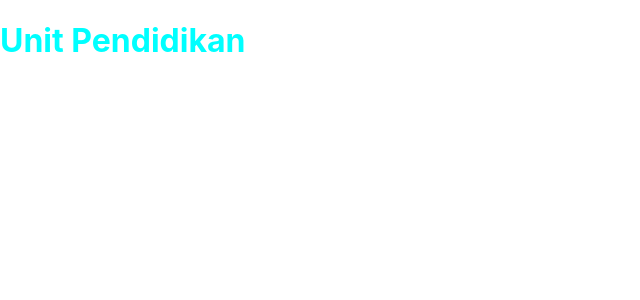
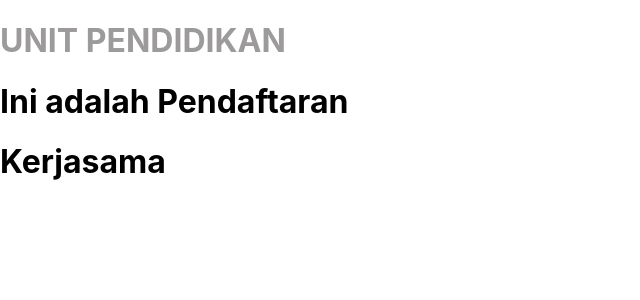
Before and after one commit to samosa76/Learn-React, a React (Create React App) app: page / in a window 1280 px wide. Shown: the top 300 px of the page, without its empty margins (0-640 px from the left). Built offline with nearby package versions, Linux system fonts and the light colour scheme.

Commit message:
merge all commit

```diff
--- a/src/App.js
+++ b/src/App.js
@@ -1,11 +1,16 @@
 import logo from './logo.svg';
 import './App.css';
 import Navbar from './Navbar/Navbar';
+import Unitpendidikan from './UnitPendidikan/Unitpendidikan';
+import Pendaftaran from './Pendaftaran/Pendaftaran';
+import Kerjasama from './Kerjasama/Kerjasama';
 
 function App() {
   return (
     <div>
-      <Navbar/>
+      <Unitpendidikan />
+      <Pendaftaran />
+      <Kerjasama />
     </div>
   );
 }
--- a/src/UnitPendidikan/Unitpendidikan.js
+++ b/src/UnitPendidikan/Unitpendidikan.js
@@ -9,3 +9,5 @@ function Unitpendidikan() {
     );
 
 }
+
+export default Unitpendidikan;
```
